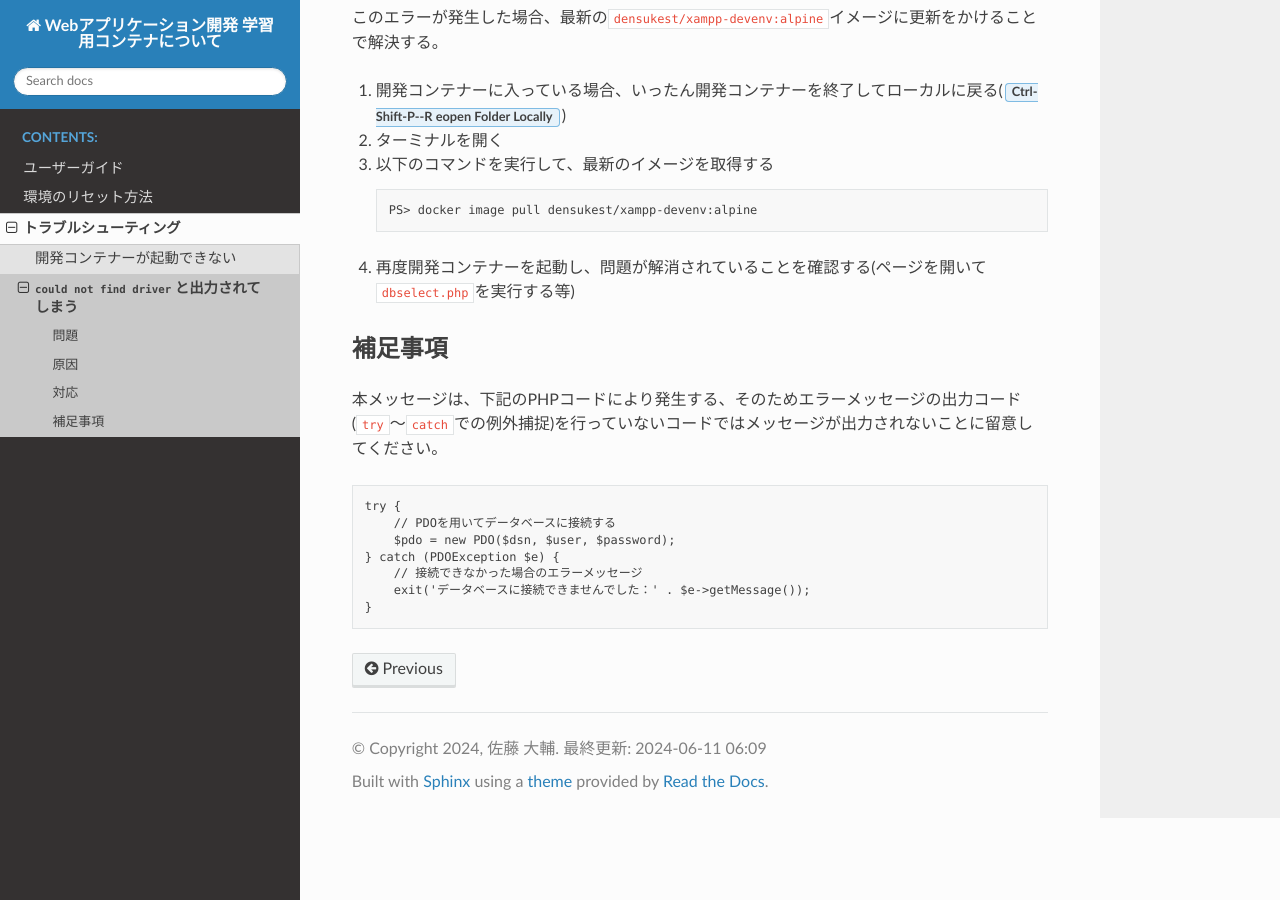
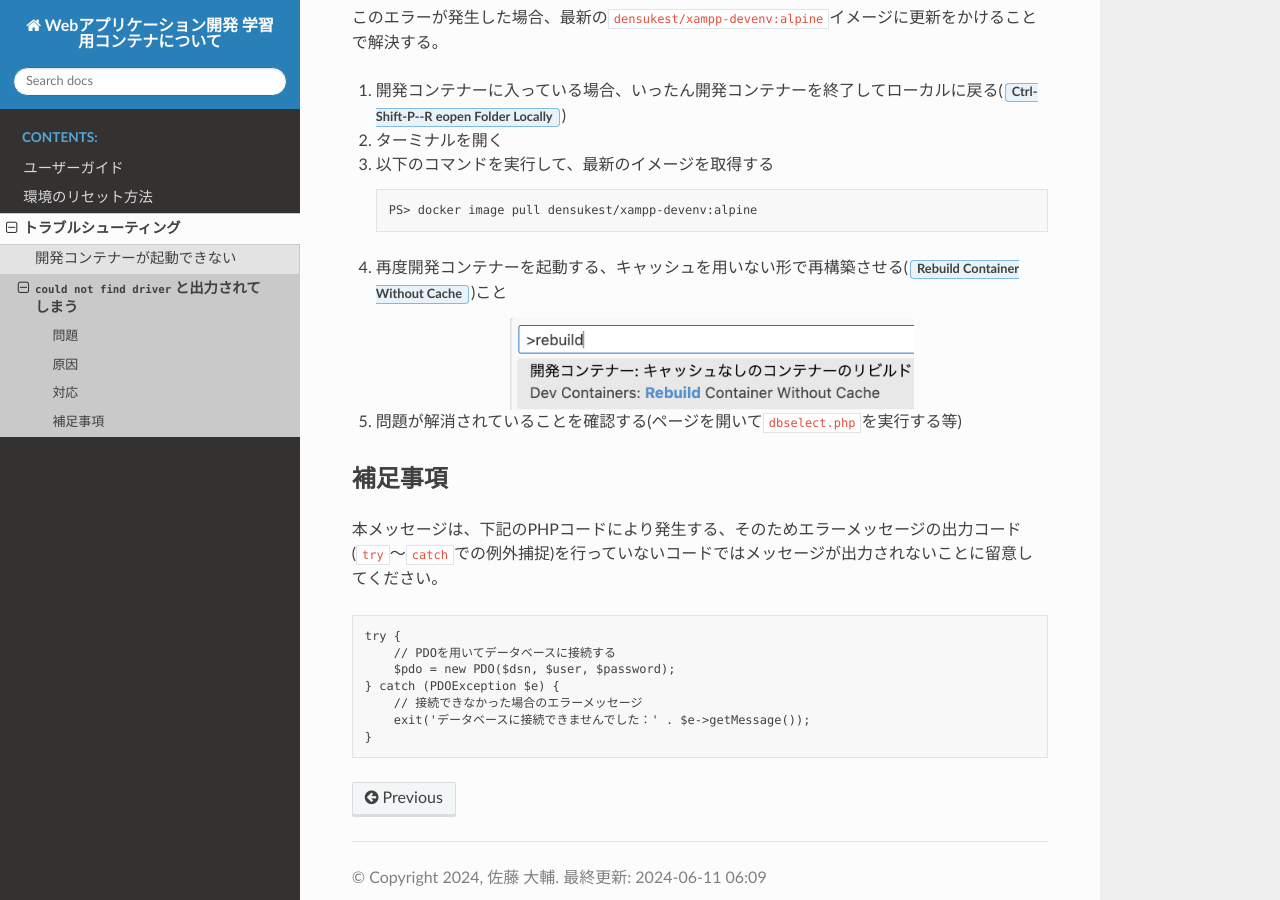
Before and after one commit to densuke/xampp-devenv-doc, a Sphinx documentation site: the page built from source/trouble/missing_driver.md, in a window 1280 px wide and 900 px high, scrolled down 720 px. Built offline with Sphinx 7.4.7 and the Read the Docs theme 2.0.0, drawn with Linux system fonts in a browser that asks for light colours; pages that are not in the unit, such as notebooks, are missing from menus; the version number could not be read and is left out.

Commit message:
再度DevContainerの起動時に"Without Cache"することを追加

````diff
--- a/source/trouble/missing_driver.md
+++ b/source/trouble/missing_driver.md
@@ -35,7 +35,14 @@ eopen Folder Locally`)
     PS> docker image pull densukest/xampp-devenv:alpine
     ```
 
-4. 再度開発コンテナーを起動し、問題が解消されていることを確認する(ページを開いて`dbselect.php`を実行する等)
+4. 再度開発コンテナーを起動する、キャッシュを用いない形で再構築させる({menuselection}`Rebuild Container Without Cache`)こと
+    ```{image} images/rebuild-wo-cache.png
+    :alt: Rebuild Container Without Cache
+    :width: 60%
+    :align: center
+    ```
+
+5. 問題が解消されていることを確認する(ページを開いて`dbselect.php`を実行する等)
 
 <!-- textlint-enable ja-technical-writing/no-unmatched-pair -->
 
````
Also changed, not shown: source/trouble/images/rebuild-wo-cache.png (added).
